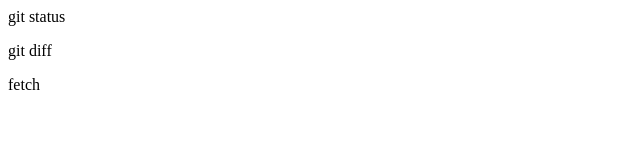
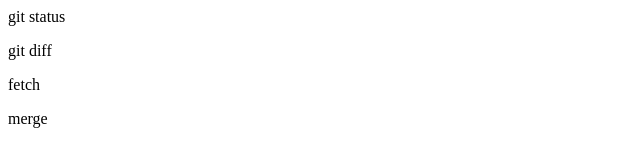
Before and after one commit to KotarouMasuda/git_tutorial, a plain HTML site: page git_tutorial/index.html in a window 1280 px wide. Shown: the full height of the page, 0-640 px from the left. Drawn offline with Linux system fonts and the light colour scheme.

Commit message:
Update index.html

```diff
--- a/git_tutorial/index.html
+++ b/git_tutorial/index.html
@@ -1,3 +1,4 @@
 <p>git status</p>
 <p>git diff</p>
 <p>fetch</p>
+<p>merge<p>
```
